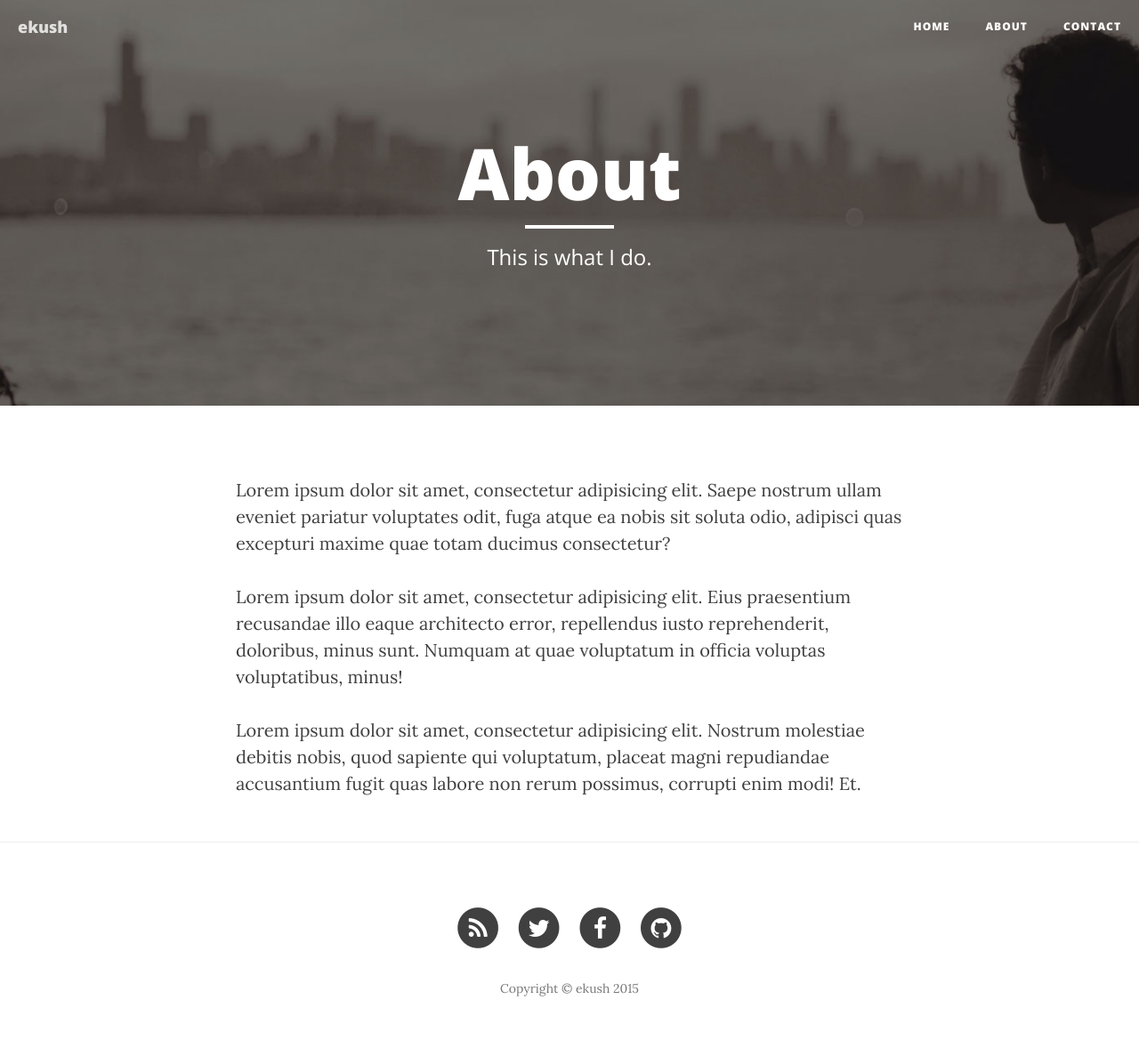
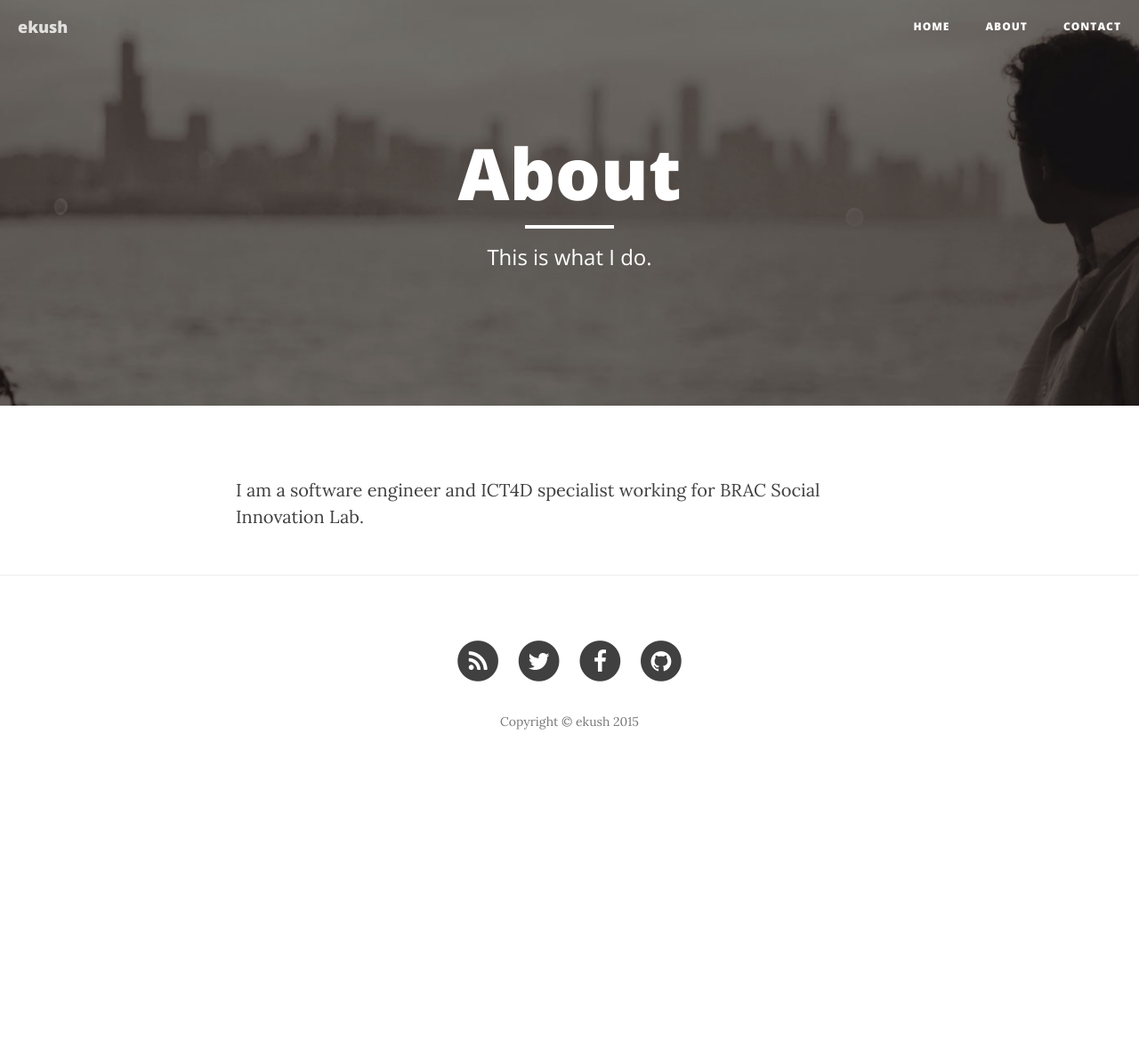
Before and after one commit to ekush/ekush.github.io, a Jekyll site: the page built from about.html, in a window 1280 px wide. Shown: the whole page at 89% size. Built offline with Jekyll 4.4.1, drawn with Linux system fonts in a browser that asks for light colours; nearby versions of some CDN libraries; after the commit the page ends 900 px from its top, so only the background shows below that.

Commit message:
some minor changes

```diff
--- a/_posts/2015-01-04-the-best-2015-resolution.markdown
+++ b/_posts/2015-01-04-the-best-2015-resolution.markdown
@@ -6,6 +6,6 @@ date:       2015-01-04 00:15:00
 author:     "Rashedul Kabir"
 header-img: "img/bootcamp.jpg"
 ---
-If you ask me what could your best 2015 resolution be, the youth leadership bootcamp will definitely be on top of my suggestions. Definitely geting the chance there is not going to be easy, but you can stay assured you will not get the same experiecne in any other leadership facilitating programs.
+If you ask me what could your best 2015 resolution be, the youth leadership bootcamp will definitely be on top of my suggestions. Definitely getting the chance there is not going to be easy, but you can stay assured you will not get the same experience in any other leadership facilitating programs.
 
 BYLC continuously is facilitating leadership among our youth from its beginning. Each of the programs they arrange are unique on their own
--- a/about.html
+++ b/about.html
@@ -5,8 +5,6 @@ description: "This is what I do."
 header-img: "img/about-bg.jpg"
 ---
 
-<p>Lorem ipsum dolor sit amet, consectetur adipisicing elit. Saepe nostrum ullam eveniet pariatur voluptates odit, fuga atque ea nobis sit soluta odio, adipisci quas excepturi maxime quae totam ducimus consectetur?</p>
-
-<p>Lorem ipsum dolor sit amet, consectetur adipisicing elit. Eius praesentium recusandae illo eaque architecto error, repellendus iusto reprehenderit, doloribus, minus sunt. Numquam at quae voluptatum in officia voluptas voluptatibus, minus!</p>
-
-<p>Lorem ipsum dolor sit amet, consectetur adipisicing elit. Nostrum molestiae debitis nobis, quod sapiente qui voluptatum, placeat magni repudiandae accusantium fugit quas labore non rerum possimus, corrupti enim modi! Et.</p>
+<p>
+  I am a software engineer and ICT4D specialist working for BRAC Social Innovation Lab.
+</p>
--- a/index.html
+++ b/index.html
@@ -1,6 +1,6 @@
 ---
 layout: page
-description: "Stories from 9th floor."
+description: "Where it all begins"
 header-img: "img/home-bg.jpg"
 ---
 
```
Also changed, not shown: README.md.
